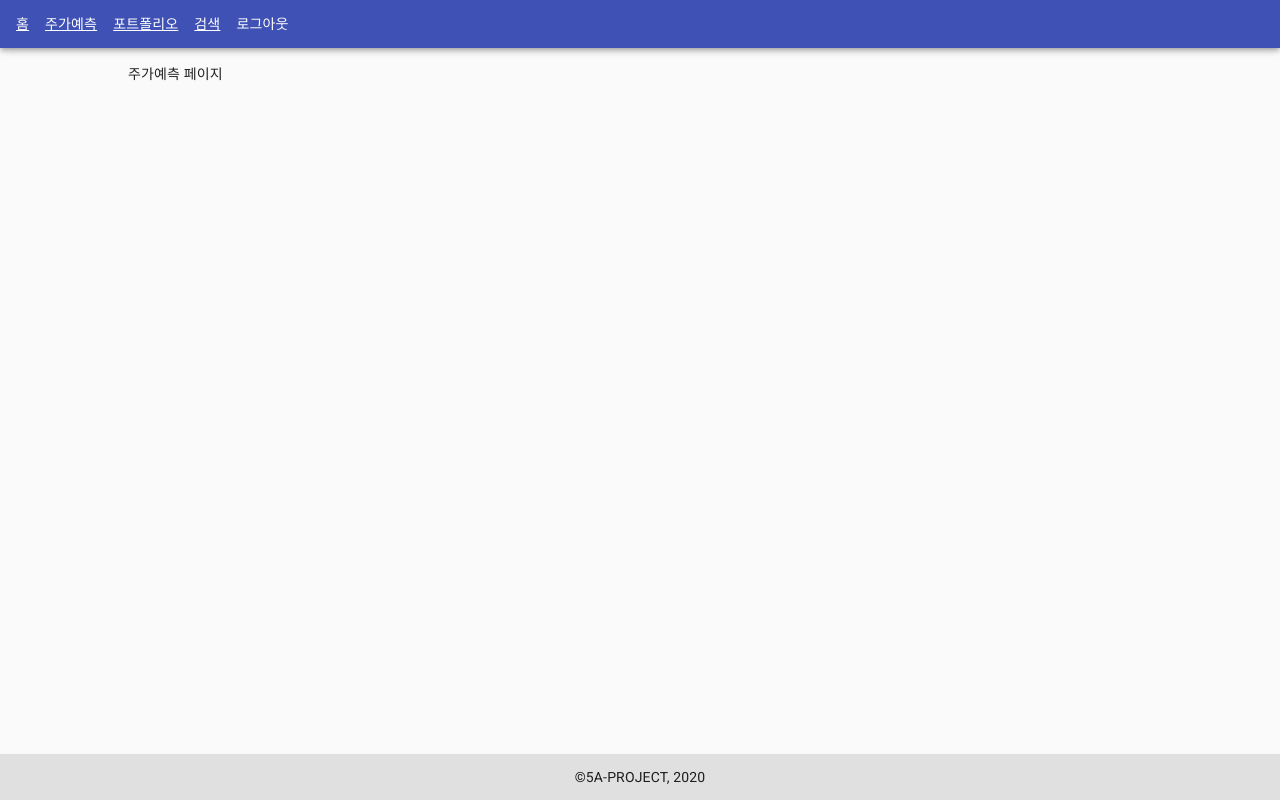
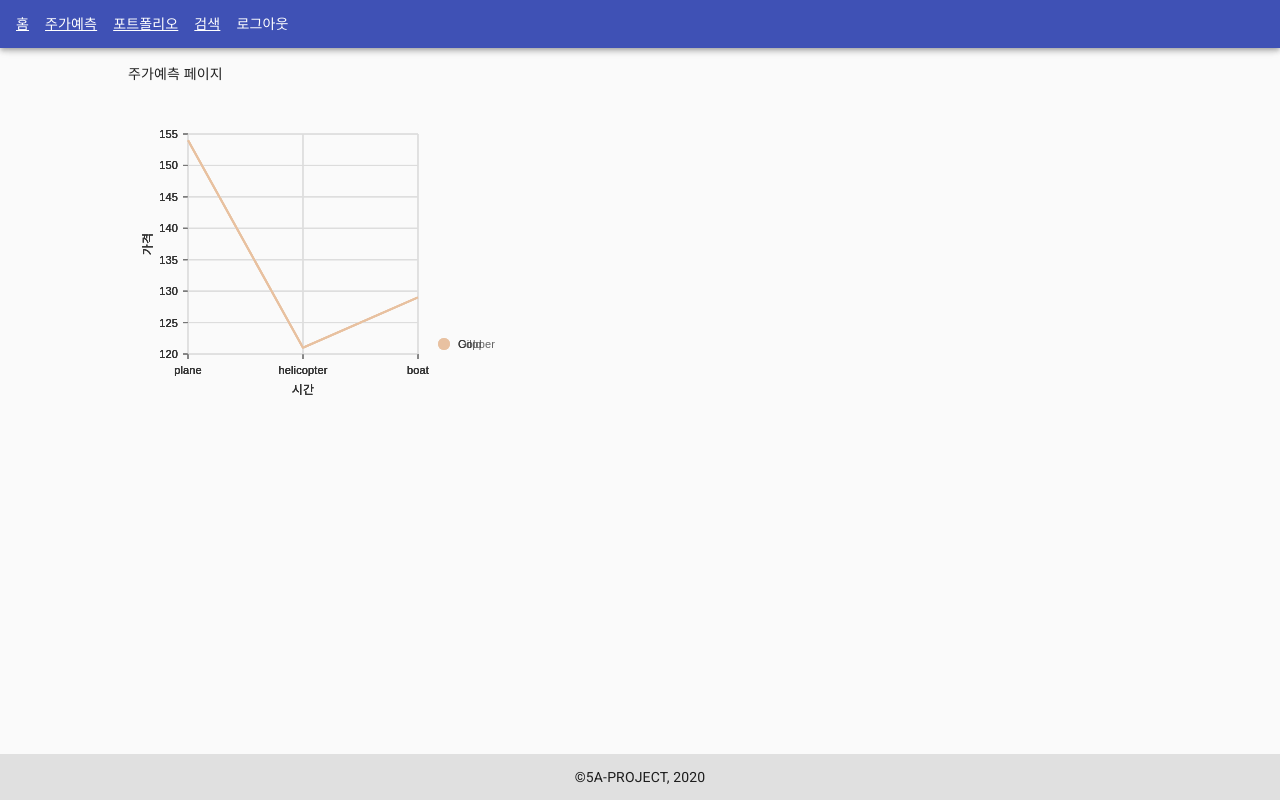
Before and after one commit to 5A-PROJECT/STOCK-GENIE, a React (Create React App) app in the folder frontend/: page /predict in a window 1280 px wide. Built offline with nearby package versions, Linux system fonts and the light colour scheme.

Commit message:
make structure

```diff
--- a/frontend/package.json
+++ b/frontend/package.json
@@ -5,6 +5,7 @@
   "dependencies": {
     "@material-ui/core": "^4.9.9",
     "@material-ui/icons": "^4.9.1",
+    "@nivo/line": "^0.61.1",
     "@testing-library/jest-dom": "^4.2.4",
     "@testing-library/react": "^9.3.2",
     "@testing-library/user-event": "^7.1.2",
@@ -15,7 +16,8 @@
     "react-dom": "^16.13.1",
     "react-router-dom": "^5.1.2",
     "react-scripts": "3.4.1",
-    "styled-components": "^5.0.1"
+    "styled-components": "^5.0.1",
+    "yarn": "^1.22.4"
   },
   "scripts": {
     "start": "react-scripts start",
--- /dev/null
+++ b/frontend/src/pages/predict/HeaderBar/index.js
@@ -0,0 +1,269 @@
+import React from 'react';
+import { ResponsiveLine } from '@nivo/line';
+
+//금지수
+const Idx = ({ data }) => (
+  <div style={{ height: '40vh', width: '50vh' }}>
+    <ResponsiveLine
+      data={[
+        {
+          id: 'Gold',
+          color: 'hsl(260, 70%, 50%)',
+          data: [
+            {
+              x: 'plane',
+              y: 154,
+            },
+            {
+              x: 'helicopter',
+              y: 121,
+            },
+            {
+              x: 'boat',
+              y: 129,
+            },
+          ],
+        },
+      ]}
+      margin={{ top: 50, right: 110, bottom: 50, left: 60 }}
+      xScale={{ type: 'point' }}
+      yScale={{
+        type: 'linear',
+        min: 'auto',
+        max: 'auto',
+        stacked: true,
+        reverse: false,
+      }}
+      axisTop={null}
+      axisRight={null}
+      axisBottom={{
+        orient: 'bottom',
+        tickSize: 5,
+        tickPadding: 5,
+        tickRotation: 0,
+        legend: '시간',
+        legendOffset: 36,
+        legendPosition: 'middle',
+      }}
+      axisLeft={{
+        orient: 'left',
+        tickSize: 5,
+        tickPadding: 5,
+        tickRotation: 0,
+        legend: '가격',
+        legendOffset: -40,
+        legendPosition: 'middle',
+      }}
+      colors={{ scheme: 'nivo' }}
+      pointSize={10}
+      pointColor={{ theme: 'background' }}
+      pointBorderWidth={2}
+      pointBorderColor={{ from: 'serieColor' }}
+      pointLabel="y"
+      pointLabelYOffset={-12}
+      useMesh={true}
+      legends={[
+        {
+          anchor: 'bottom-right',
+          direction: 'column',
+          justify: false,
+          translateX: 100,
+          translateY: 0,
+          itemsSpacing: 0,
+          itemDirection: 'left-to-right',
+          itemWidth: 80,
+          itemHeight: 20,
+          itemOpacity: 0.75,
+          symbolSize: 12,
+          symbolShape: 'circle',
+          symbolBorderColor: 'rgba(0, 0, 0, .5)',
+          effects: [
+            {
+              on: 'hover',
+              style: {
+                itemBackground: 'rgba(0, 0, 0, .03)',
+                itemOpacity: 1,
+              },
+            },
+          ],
+        },
+      ]}
+    />
+
+    {/* 유가지수 */}
+    <ResponsiveLine
+      data={[
+        {
+          id: 'Oil',
+          color: 'hsl(260, 70%, 50%)',
+          data: [
+            {
+              x: 'plane',
+              y: 154,
+            },
+            {
+              x: 'helicopter',
+              y: 121,
+            },
+            {
+              x: 'boat',
+              y: 129,
+            },
+          ],
+        },
+      ]}
+      margin={{ top: 50, right: 110, bottom: 50, left: 60 }}
+      xScale={{ type: 'point' }}
+      yScale={{
+        type: 'linear',
+        min: 'auto',
+        max: 'auto',
+        stacked: true,
+        reverse: false,
+      }}
+      axisTop={null}
+      axisRight={null}
+      axisBottom={{
+        orient: 'bottom',
+        tickSize: 5,
+        tickPadding: 5,
+        tickRotation: 0,
+        legend: '시간',
+        legendOffset: 36,
+        legendPosition: 'middle',
+      }}
+      axisLeft={{
+        orient: 'left',
+        tickSize: 5,
+        tickPadding: 5,
+        tickRotation: 0,
+        legend: '가격',
+        legendOffset: -40,
+        legendPosition: 'middle',
+      }}
+      colors={{ scheme: 'nivo' }}
+      pointSize={10}
+      pointColor={{ theme: 'background' }}
+      pointBorderWidth={2}
+      pointBorderColor={{ from: 'serieColor' }}
+      pointLabel="y"
+      pointLabelYOffset={-12}
+      useMesh={true}
+      legends={[
+        {
+          anchor: 'bottom-right',
+          direction: 'column',
+          justify: false,
+          translateX: 100,
+          translateY: 0,
+          itemsSpacing: 0,
+          itemDirection: 'left-to-right',
+          itemWidth: 80,
+          itemHeight: 20,
+          itemOpacity: 0.75,
+          symbolSize: 12,
+          symbolShape: 'circle',
+          symbolBorderColor: 'rgba(0, 0, 0, .5)',
+          effects: [
+            {
+              on: 'hover',
+              style: {
+                itemBackground: 'rgba(0, 0, 0, .03)',
+                itemOpacity: 1,
+              },
+            },
+          ],
+        },
+      ]}
+    />
+
+    {/* 구리지수 */}
+    <ResponsiveLine
+      data={[
+        {
+          id: 'Copper',
+          color: 'hsl(260, 70%, 50%)',
+          data: [
+            {
+              x: 'plane',
+              y: 154,
+            },
+            {
+              x: 'helicopter',
+              y: 121,
+            },
+            {
+              x: 'boat',
+              y: 129,
+            },
+          ],
+        },
+      ]}
+      margin={{ top: 50, right: 110, bottom: 50, left: 60 }}
+      xScale={{ type: 'point' }}
+      yScale={{
+        type: 'linear',
+        min: 'auto',
+        max: 'auto',
+        stacked: true,
+        reverse: false,
+      }}
+      axisTop={null}
+      axisRight={null}
+      axisBottom={{
+        orient: 'bottom',
+        tickSize: 5,
+        tickPadding: 5,
+        tickRotation: 0,
+        legend: '시간',
+        legendOffset: 36,
+        legendPosition: 'middle',
+      }}
+      axisLeft={{
+        orient: 'left',
+        tickSize: 5,
+        tickPadding: 5,
+        tickRotation: 0,
+        legend: '가격',
+        legendOffset: -40,
+        legendPosition: 'middle',
+      }}
+      colors={{ scheme: 'nivo' }}
+      pointSize={10}
+      pointColor={{ theme: 'background' }}
+      pointBorderWidth={2}
+      pointBorderColor={{ from: 'serieColor' }}
+      pointLabel="y"
+      pointLabelYOffset={-12}
+      useMesh={true}
+      legends={[
+        {
+          anchor: 'bottom-right',
+          direction: 'column',
+          justify: false,
+          translateX: 100,
+          translateY: 0,
+          itemsSpacing: 0,
+          itemDirection: 'left-to-right',
+          itemWidth: 80,
+          itemHeight: 20,
+          itemOpacity: 0.75,
+          symbolSize: 12,
+          symbolShape: 'circle',
+          symbolBorderColor: 'rgba(0, 0, 0, .5)',
+          effects: [
+            {
+              on: 'hover',
+              style: {
+                itemBackground: 'rgba(0, 0, 0, .03)',
+                itemOpacity: 1,
+              },
+            },
+          ],
+        },
+      ]}
+    />
+  </div>
+);
+
+export default Idx;
--- a/frontend/src/pages/predict/index.js
+++ b/frontend/src/pages/predict/index.js
@@ -1,6 +1,7 @@
 import React from 'react';
 import styled from 'styled-components';
 import AccessProtection from '../../molecules/AccessProtection';
+import HeaderBar from './HeaderBar/index';
 
 const PredictPageWrapper = styled.div`
   max-width: ${({ theme }) => theme.width.page};
@@ -12,6 +13,7 @@ function PredictPage(props) {
     <AccessProtection authed={true} redirectPath={'/login'}>
       <PredictPageWrapper>
         <div>주가예측 페이지</div>
+        <HeaderBar />
       </PredictPageWrapper>
     </AccessProtection>
   );
```
Also changed, not shown: frontend/src/pages/predict/CompanyTable/index.js (added), 2 other files (tests, documents, lock files or other folders).
